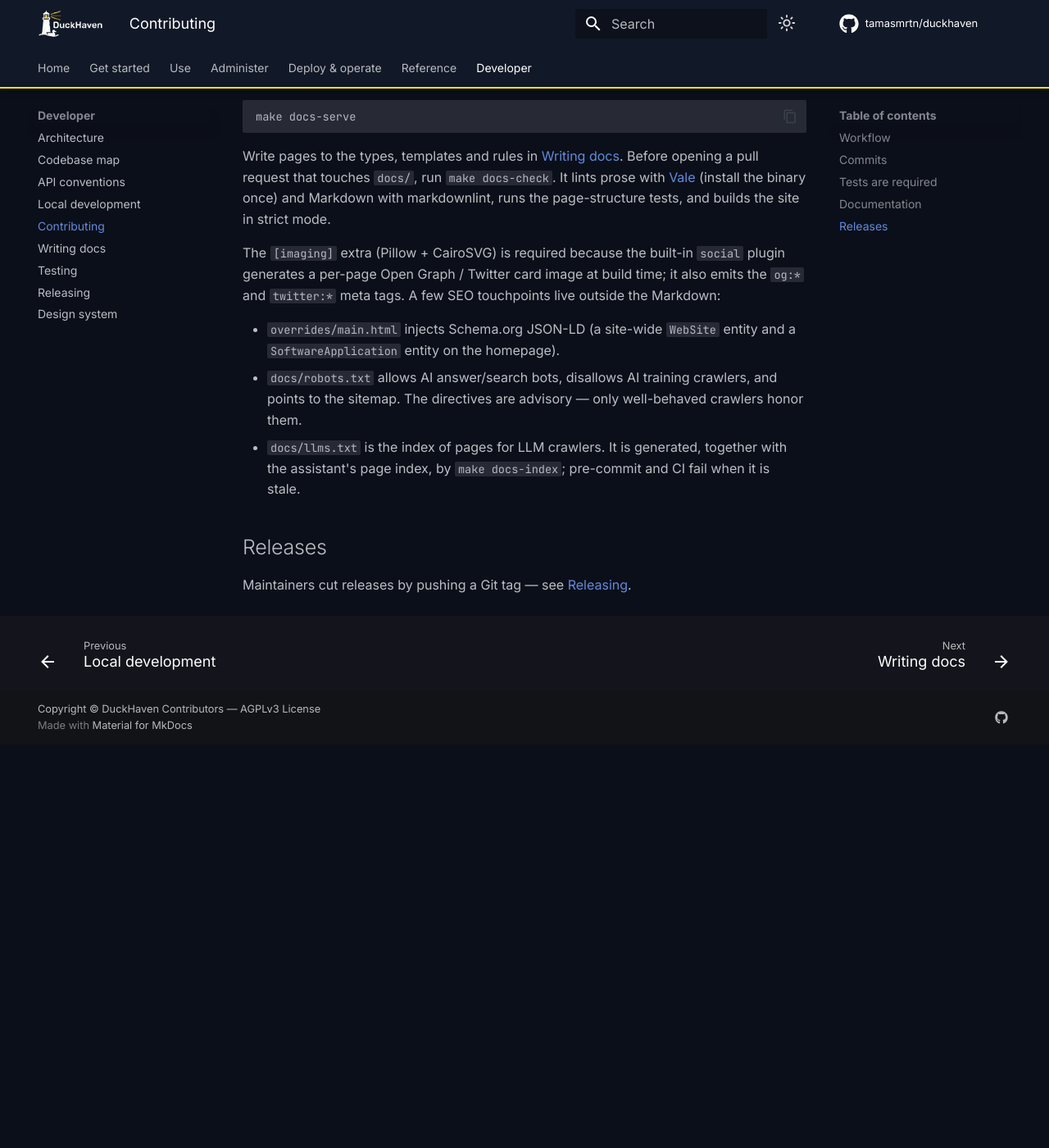
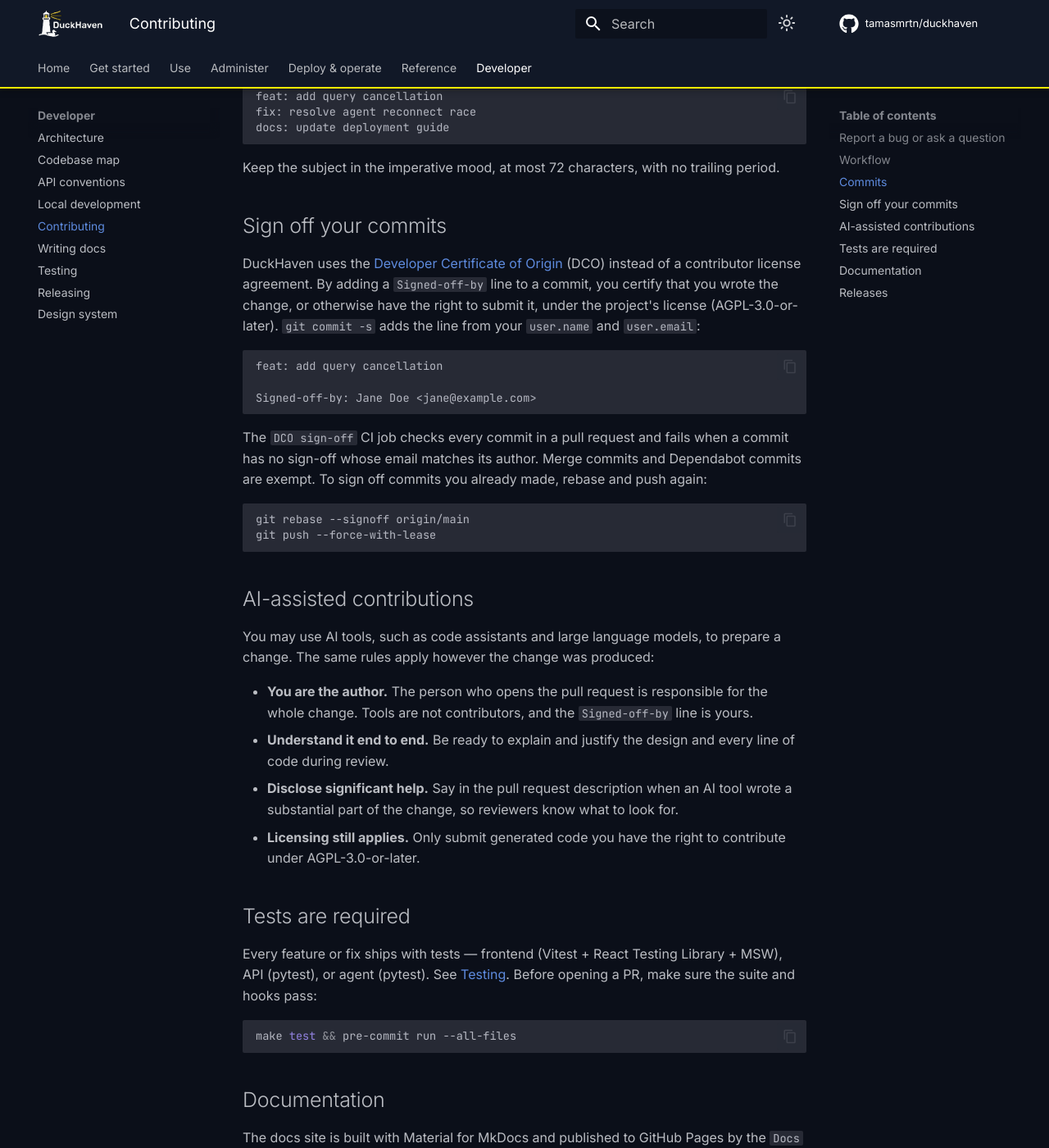
Before and after one commit to tamasmrtn/duckhaven, an MkDocs documentation site: the page built from docs/developer/contributing.md, in a window 1280 px wide and 1400 px high, scrolled down 1038 px. Shown: the whole window at 82% size. Built offline with MkDocs 1.6.1 and Material for MkDocs 9.7.7, drawn with Linux system fonts in a browser that asks for light colours; comment, search, counter and statistics services are not loaded; before the commit the page ends 1946 px from its top, so only the background shows below that; some of the changed text lies outside the part shown.

Commit message:
chore: add community health files and DCO sign-off (#412)

````diff
--- a/.commitlintrc.yml
+++ b/.commitlintrc.yml
@@ -2,3 +2,6 @@
   - '@commitlint/config-conventional'
 rules:
   header-max-length: [2, always, 72]
+  # DCO sign-off (CONTRIBUTING.md). Not `signed-off-by`: that rule only reads the
+  # last line, so a sign-off followed by another trailer fails it.
+  trailer-exists: [2, always, 'Signed-off-by:']
--- a/docs/developer/contributing.md
+++ b/docs/developer/contributing.md
@@ -2,13 +2,35 @@
 
 DuckHaven welcomes contributions. This page covers the conventions; for environment setup see
 [Local development](development.md), and for the test suite see [Testing](testing.md).
+
+Everyone taking part follows the project's
+[Code of Conduct](https://github.com/tamasmrtn/duckhaven/blob/main/CODE_OF_CONDUCT.md).
+
+## Report a bug or ask a question
+
+Open an [issue](https://github.com/tamasmrtn/duckhaven/issues/new/choose) and pick the form that fits: bug report,
+feature request or question. The bug form asks for the version, which `GET /api/version` reports (see
+[API versions](../reference/api-versions.md#check-the-version)), and for steps that reproduce the problem on a fresh
+Compose stack. Problems with the CLI, the Python connector or the dbt and dlt adapters belong in
+the [`duckhaven-clients`](https://github.com/tamasmrtn/duckhaven-clients/issues) repository.
+
+!!! warning "Security vulnerabilities are not issues"
+    Issues are public. Report a vulnerability privately through GitHub's
+    [private vulnerability reporting](https://github.com/tamasmrtn/duckhaven/security/advisories/new) instead. The
+    [security policy](https://github.com/tamasmrtn/duckhaven/blob/main/SECURITY.md) explains what counts as one and
+    what happens after you report it.
 
 ## Workflow
 
 1. Branch from `main` with a type prefix: `feat/`, `fix/`, `chore/`, `docs/`, `refactor/`, or `test/` followed by a
    short hyphenated slug (for example `feat/agent-capability-advertisement`).
 2. Make focused changes, with tests for every behavior change.
-3. Open a pull request against `main`.
+3. Open a pull request against `main`. The pull request template asks for a summary, a test plan and a short
+   checklist.
+
+Before starting a large change, such as a new feature, a new dependency or a change to the wire format between the API
+and agents, open an issue describing the problem and the approach. Agreeing on the design first saves rewriting a
+finished pull request.
 
 ## Commits
 
@@ -21,6 +43,40 @@
 ```
 
 Keep the subject in the imperative mood, at most 72 characters, with no trailing period.
+
+## Sign off your commits
+
+DuckHaven uses the [Developer Certificate of Origin](https://developercertificate.org/) (DCO) instead of a contributor
+license agreement. By adding a `Signed-off-by` line to a commit, you certify that you wrote the change, or otherwise
+have the right to submit it, under the project's license (AGPL-3.0-or-later). `git commit -s` adds the line from your
+`user.name` and `user.email`:
+
+```text
+feat: add query cancellation
+
+Signed-off-by: Jane Doe <jane@example.com>
+```
+
+The `DCO sign-off` CI job checks every commit in a pull request and fails when a commit has no sign-off whose email
+matches its author. Merge commits and Dependabot commits are exempt. To sign off commits you already made, rebase and
+push again:
+
+```bash
+git rebase --signoff origin/main
+git push --force-with-lease
+```
+
+## AI-assisted contributions
+
+You may use AI tools, such as code assistants and large language models, to prepare a change. The same rules apply
+however the change was produced:
+
+- **You are the author.** The person who opens the pull request is responsible for the whole change. Tools are not
+  contributors, and the `Signed-off-by` line is yours.
+- **Understand it end to end.** Be ready to explain and justify the design and every line of code during review.
+- **Disclose significant help.** Say in the pull request description when an AI tool wrote a substantial part of the
+  change, so reviewers know what to look for.
+- **Licensing still applies.** Only submit generated code you have the right to contribute under AGPL-3.0-or-later.
 
 ## Tests are required
 
````
Also changed, not shown: .pre-commit-config.yaml (+10 -3 lines), CLAUDE.md (+6 -4 lines), CODE_OF_CONDUCT.md (added, +106 -0 lines), CONTRIBUTING.md (added, +21 -0 lines), README.md (+3 -2 lines), SECURITY.md (added, +78 -0 lines), .github/pull_request_template.md (added), 7 other files.
